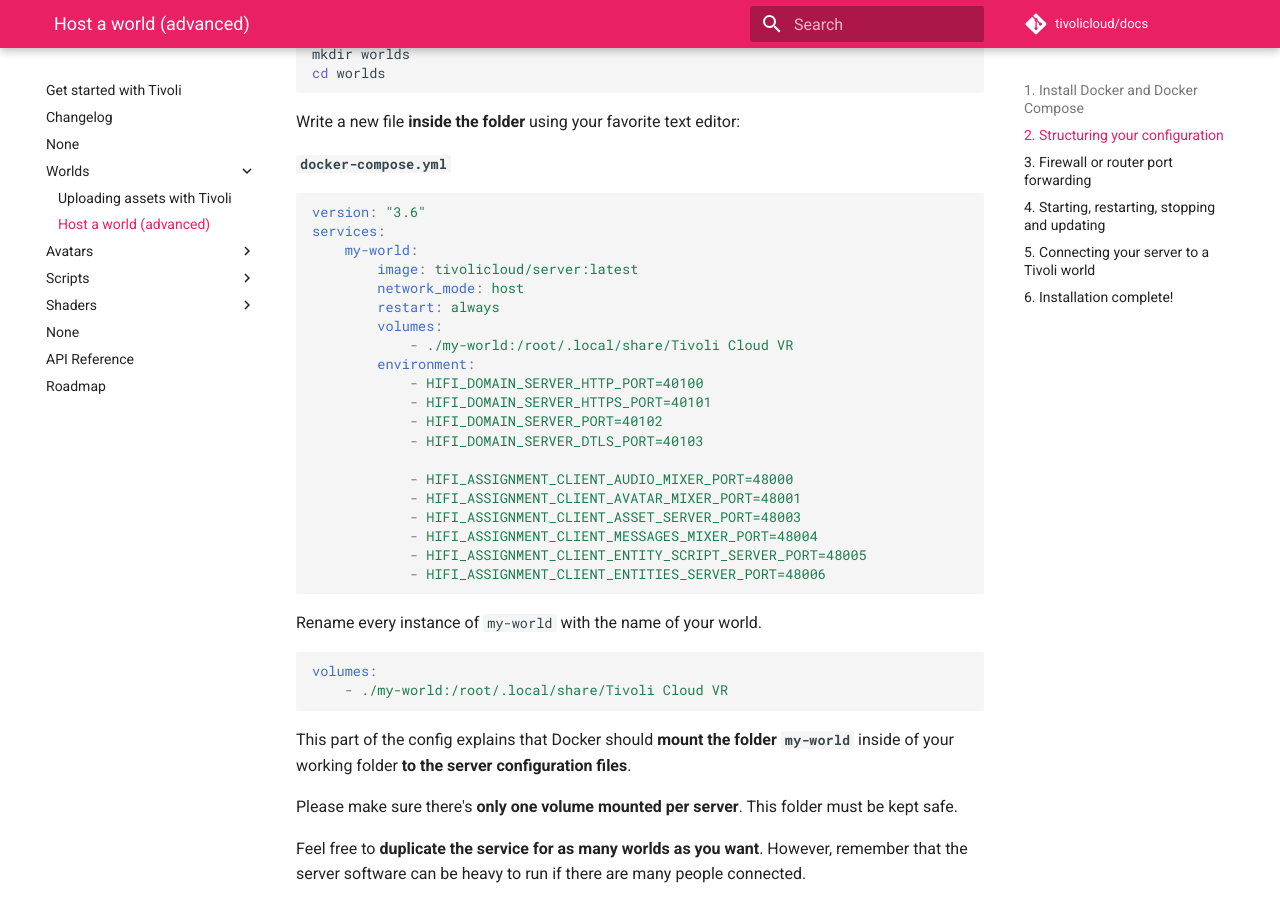
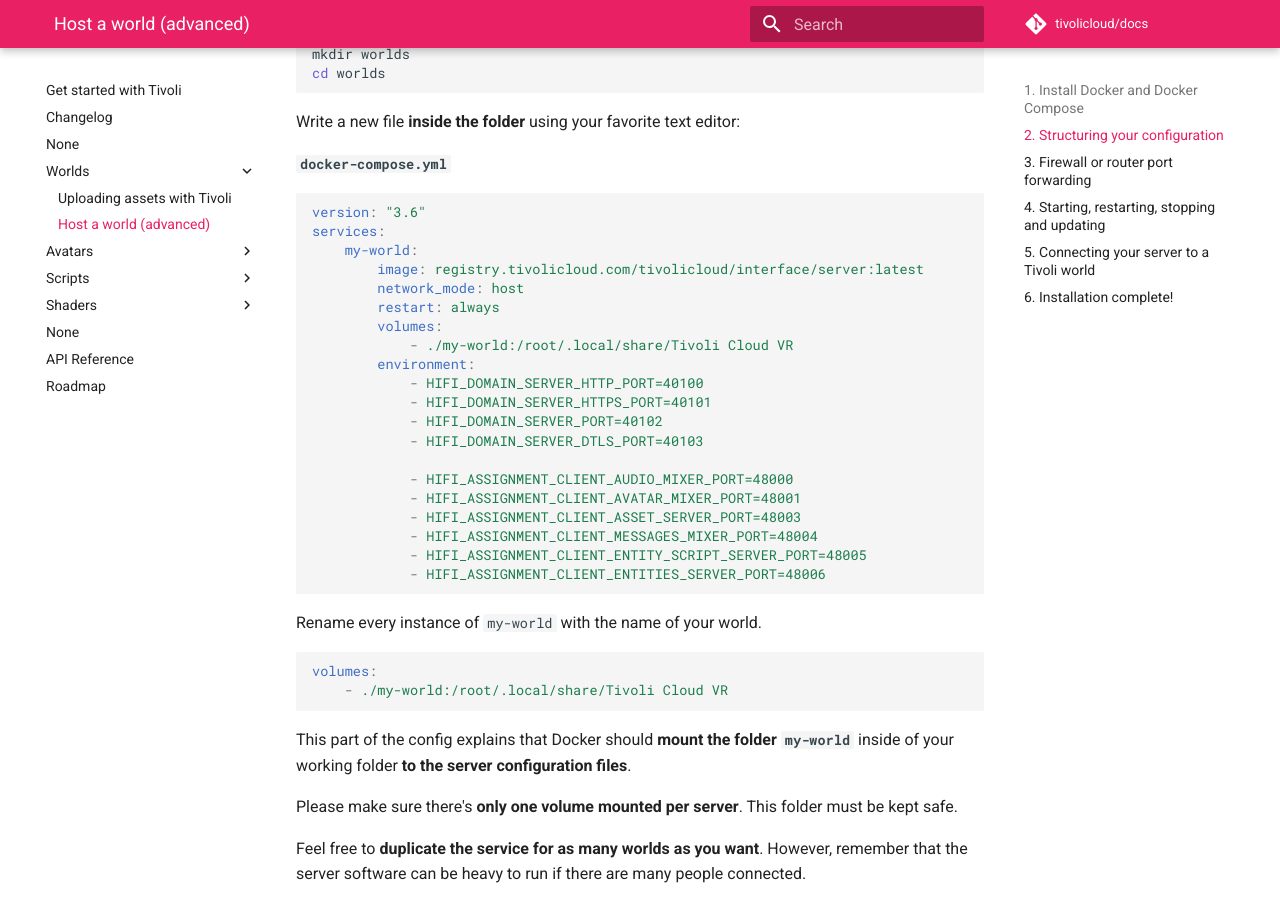
Before and after one commit to Nex-Pro/docs, an MkDocs documentation site: the page built from docs/worlds/host-a-world-advanced.md, in a window 1280 px wide and 900 px high, scrolled down 1205 px. Built offline with MkDocs 1.6.1 and Material for MkDocs 9.7.7, drawn with Linux system fonts in a browser that asks for light colours.

Commit message:
Updated Docker server image on server hosting guide

```diff
--- a/docs/worlds/host-a-world-advanced.md
+++ b/docs/worlds/host-a-world-advanced.md
@@ -64,7 +64,7 @@
 version: "3.6"
 services:
     my-world:
-        image: tivolicloud/server:latest
+        image: registry.tivolicloud.com/tivolicloud/interface/server:latest
         network_mode: host
         restart: always
         volumes:
```
